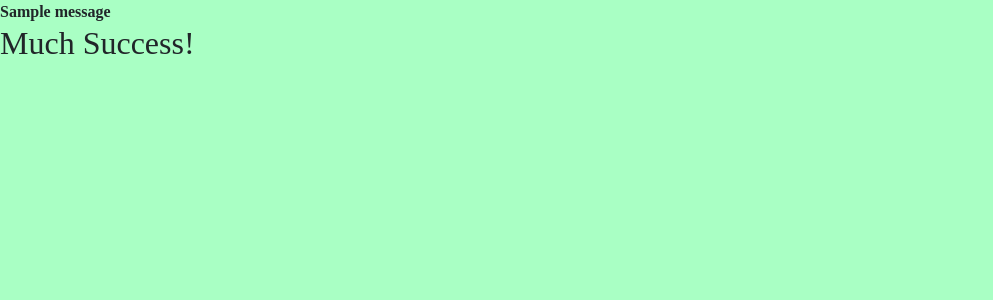
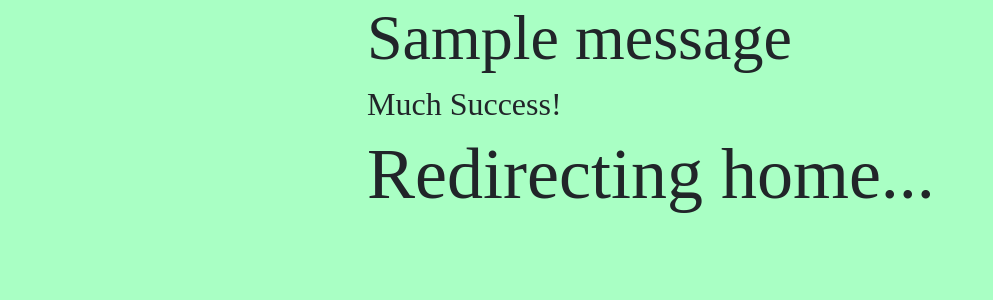
Before and after one commit to cyobero/drosmokers, a Django app: page /success/ in a window 1280 px wide. Shown: the top 300 px of the page, without its empty margins (0-993 px from the left). Run offline with Django 3.2, Linux system fonts and the light colour scheme; tables that the repository leaves empty hold one stand-in row (values such as "Sample post"); one stand-in notice (Sample message) is shown; some web fonts are replaced.

Commit message:
style success page (kinda)

```diff
--- a/templates/success.html
+++ b/templates/success.html
@@ -2,14 +2,25 @@
 {% block title %}Success{% endblock %}
 
 {% block styles %}
-<meta http-equiv="refresh" content="3; url='{% url 'index' %}'" />
+<meta http-equiv="refresh" content="1; url='{% url 'index' %}'" />
 {% endblock %}
 
 {% block content %}
-{% if messages %}
-{% for message in messages %}
-<strong>{{message}}</strong>
-{% endfor %}
-{% endif %}
-<h2>Much Success!</h2>
+
+<div class="container">
+    <div class="row">
+        <div class="col-md-3"></div>
+        <div class="col-md-9">
+            {% if messages %}
+            {% for message in messages %}
+            <h3 class="display-3"><strong>{{message}}</strong></h3>
+            {% endfor %}
+            {% endif %}
+            <h2>Much Success!</h2>
+            <h2 class="display-2">Redirecting home...</p>
+
+        </div>
+    </div>
+</div>
+
 {% endblock %}
```
Also changed, not shown: media/images/IMG_0440_D5ssBVU.JPEG (added).
